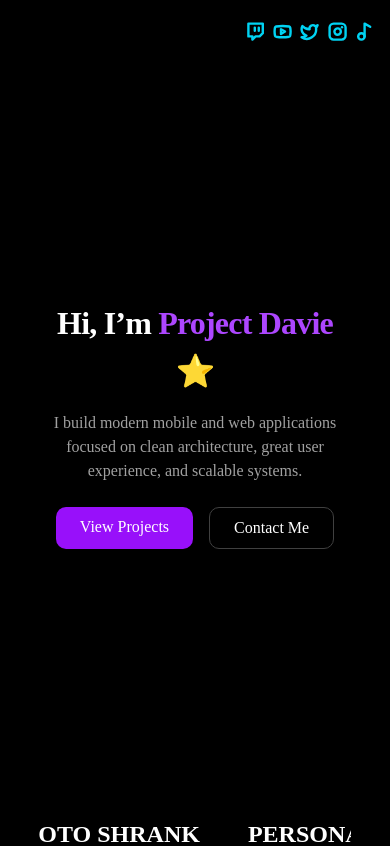
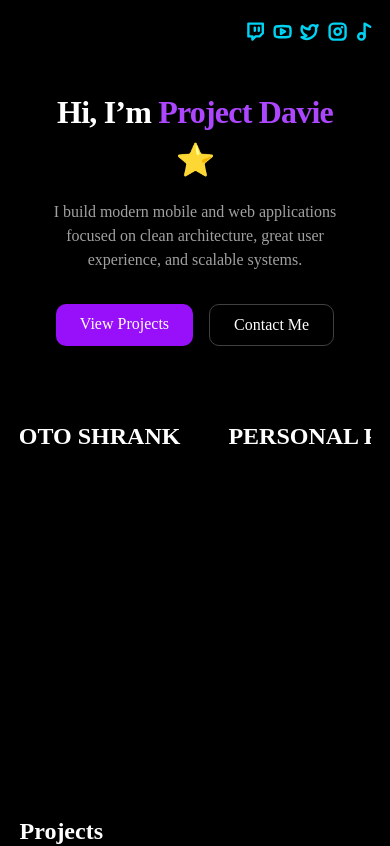
Before and after one commit to ProjectDavie/personal-portfolio, a Next.js app: page / in a window 390 px wide. Shown: the top 846 px of the page. Built offline with nearby package versions, Linux system fonts and the light colour scheme.

Commit message:
carosel set up mobile and web

```diff
--- a/app/page.tsx
+++ b/app/page.tsx
@@ -19,11 +19,18 @@ export default function HomePage() {
       {/* Content Wrapper */}
       <div className="pt-[clamp(4rem,10vw,6rem)]">
 
-        {/* Hero Section */}
-        <HeroSection />
+        {/* ✅ HERO + CAROUSEL SHARE VIEWPORT */}
+        <div className="flex flex-col justify-start items-center min-h-[85vh]">
 
-        {/* Projects Carousel */}
-        <ProjectsCarousel />
+          {/* Hero */}
+          <HeroSection />
+
+          {/* Carousel (tight spacing, always visible) */}
+          <div className="w-full flex justify-center mt-4 md:mt-6">
+            <ProjectsCarousel />
+          </div>
+
+        </div>
 
         {/* Projects Section */}
         <section
@@ -36,7 +43,6 @@ export default function HomePage() {
 
           <div className="grid gap-[clamp(1rem,3vw,2rem)] md:grid-cols-2">
 
-            {/* Project Card */}
             <Link
               href="/projects/wish-verse"
               className="group rounded-2xl border border-neutral-800 p-[clamp(1rem,3vw,2rem)] hover:border-purple-500 transition"
--- a/components/HeroSection.tsx
+++ b/components/HeroSection.tsx
@@ -1,26 +1,22 @@
 "use client";
 
 import React from "react";
-import ProjectsCarousel from "./ProjectsCarousel";
 
 export default function HeroSection() {
   return (
     <section className="w-full bg-black text-white">
-      {/* Full viewport container */}
-      <div className="flex flex-col min-h-screen px-[5vw] py-6 md:min-h-[45vh] md:py-12">
+      <div className="flex flex-col items-center text-center px-[5vw] py-6 md:py-10 md:px-[10vw] space-y-4 md:space-y-6">
 
-        {/* Hero Text: takes ~60% of the viewport */}
-        <div className="flex-1 flex flex-col justify-center items-center text-center">
         <h1 className="font-extrabold tracking-tight text-[clamp(2rem,5vw,3.5rem)] md:text-[clamp(3rem,4vw,5rem)]">
           Hi, I’m <span className="text-purple-500">Project Davie ⭐</span>
         </h1>
 
-          <p className="mt-4 text-[clamp(1rem,2.5vw,1.25rem)] text-neutral-400 max-w-[600px]">
+        <p className="text-[clamp(1rem,2.5vw,1.25rem)] text-neutral-400 max-w-[600px]">
           I build modern mobile and web applications focused on clean
           architecture, great user experience, and scalable systems.
         </p>
 
-          <div className="mt-6 flex flex-wrap gap-4 justify-center">
+        <div className="flex flex-wrap gap-4 justify-center mt-4">
           <a
             href="#projects"
             className="rounded-lg bg-purple-600 px-6 py-2 font-medium hover:bg-purple-700 transition"
@@ -35,12 +31,7 @@ export default function HeroSection() {
             Contact Me
           </a>
         </div>
-        </div>
 
-        {/* Carousel: takes remaining ~40% of viewport */}
-        <div className="flex-none md:hidden mt-6 flex justify-center">
-          <ProjectsCarousel />
-        </div>
       </div>
     </section>
   );
```
Lines whose indentation alone changed are shown as unchanged.
